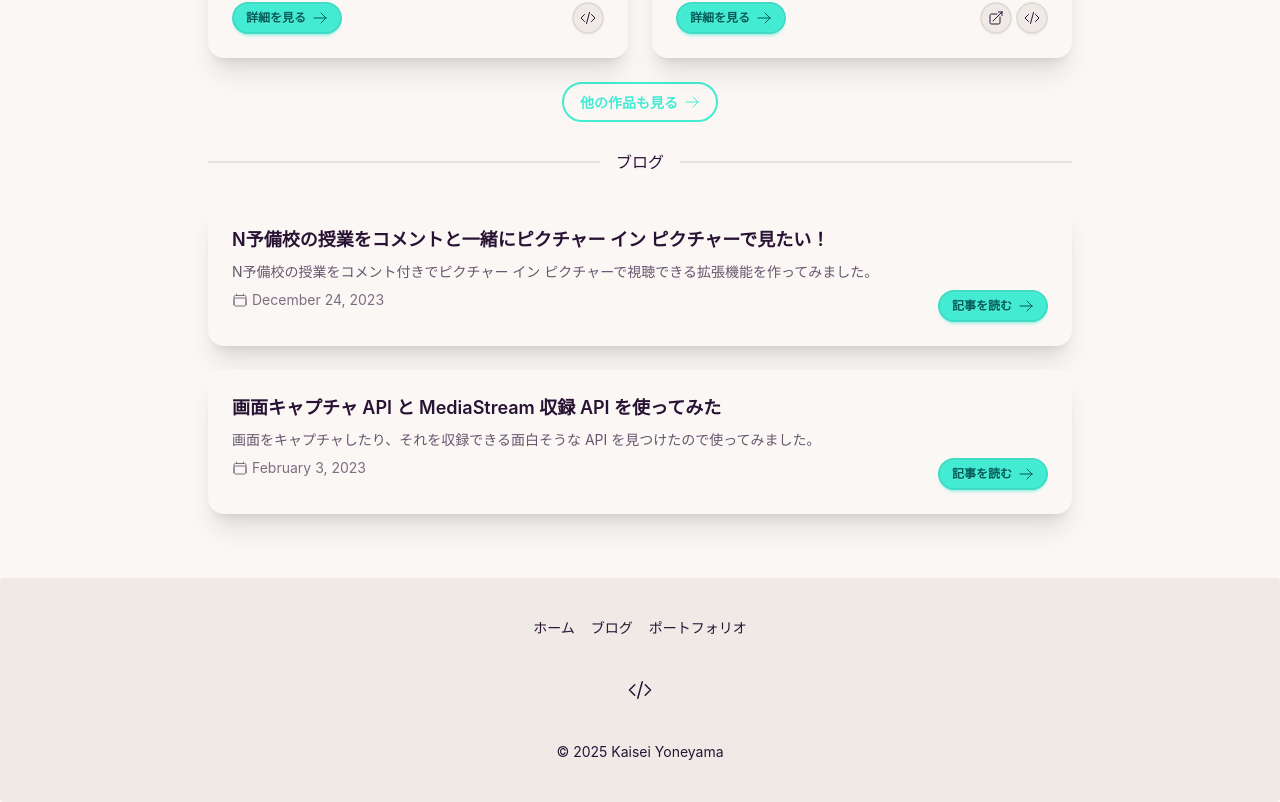
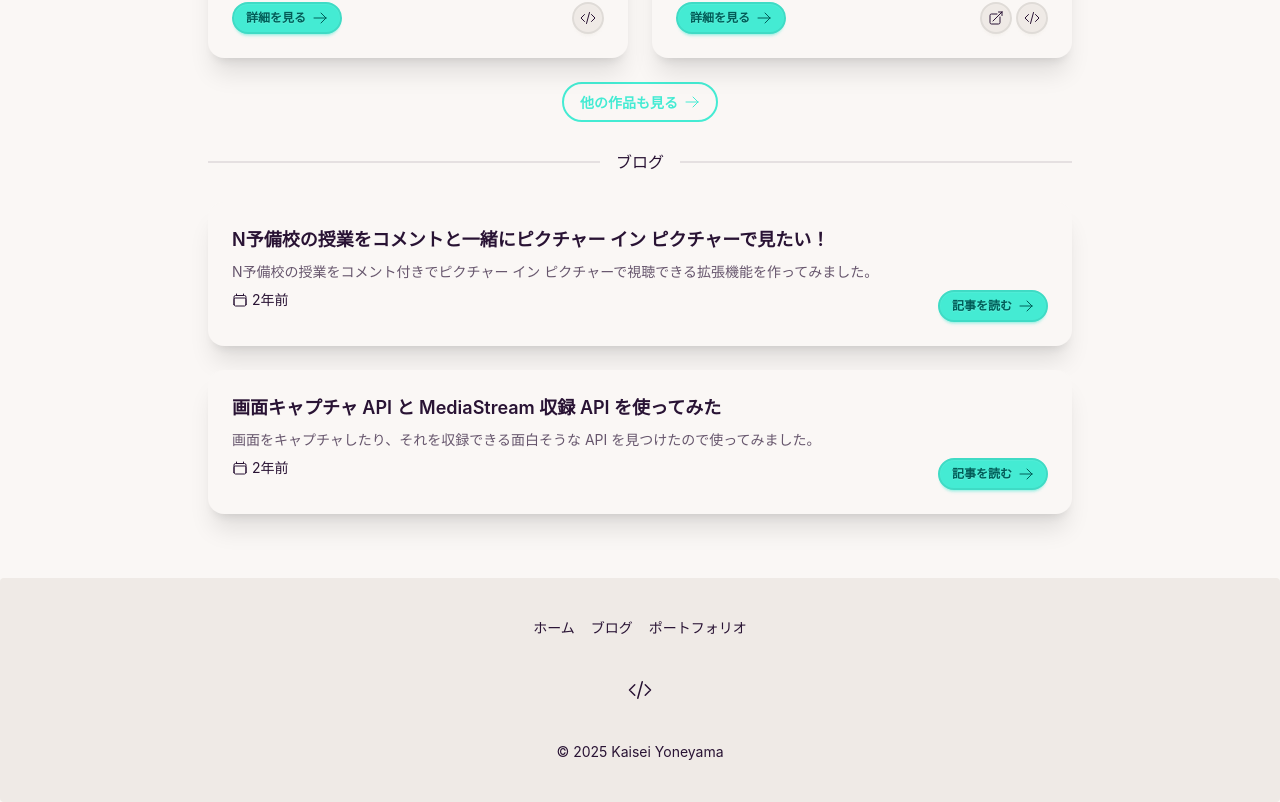
Before and after one commit to Kaisei-Yoneyama/Kaisei-Yoneyama.github.io, a Next.js app: page / in a window 1280 px wide. Shown: the part 753-1555 px from the top of the page. Built offline with nearby package versions, Linux system fonts and the light colour scheme.

Commit message:
Day.js を使用

```diff
--- a/app/blog/[slug]/page.tsx
+++ b/app/blog/[slug]/page.tsx
@@ -1,7 +1,8 @@
 import { CalendarIcon } from "@heroicons/react/24/outline"
-import { formatDate, getBlogPosts } from "app/blog/utils"
+import { getBlogPosts } from "app/blog/utils"
 import { CustomMDX } from "app/components/mdx"
 import { ShareButton } from "app/components/share-button"
+import { getDateOnly, getRelativeDateTime } from "app/lib/dayjs"
 import { baseUrl } from "app/sitemap"
 import Link from "next/link"
 import { notFound } from "next/navigation"
@@ -118,9 +119,14 @@ export default async function Blog({
               {post.metadata.summary}
             </p>
             <div className="flex flex-wrap items-center justify-center gap-4">
-              <div className="badge badge-lg badge-ghost gap-2">
-                <CalendarIcon className="h-4 w-4" />
-                {formatDate(post.metadata.publishedAt)}
+              <div
+                className="tooltip tooltip-bottom"
+                data-tip={getDateOnly(post.metadata.publishedAt)}
+              >
+                <div className="badge badge-lg badge-ghost gap-2">
+                  <CalendarIcon className="h-4 w-4" />
+                  {getRelativeDateTime(post.metadata.publishedAt)}
+                </div>
               </div>
               <ShareButton
                 title={post.metadata.title}
--- a/app/blog/utils.ts
+++ b/app/blog/utils.ts
@@ -52,39 +52,3 @@ function getMDXData(dir: string) {
 export function getBlogPosts() {
   return getMDXData(path.join(process.cwd(), "app", "blog", "posts"))
 }
-
-export function formatDate(date: string, includeRelative = false) {
-  const currentDate = new Date()
-  if (!date.includes("T")) {
-    date = `${date}T00:00:00`
-  }
-  const targetDate = new Date(date)
-
-  const yearsAgo = currentDate.getFullYear() - targetDate.getFullYear()
-  const monthsAgo = currentDate.getMonth() - targetDate.getMonth()
-  const daysAgo = currentDate.getDate() - targetDate.getDate()
-
-  let formattedDate = ""
-
-  if (yearsAgo > 0) {
-    formattedDate = `${yearsAgo}y ago`
-  } else if (monthsAgo > 0) {
-    formattedDate = `${monthsAgo}mo ago`
-  } else if (daysAgo > 0) {
-    formattedDate = `${daysAgo}d ago`
-  } else {
-    formattedDate = "Today"
-  }
-
-  const fullDate = targetDate.toLocaleString("en-us", {
-    month: "long",
-    day: "numeric",
-    year: "numeric",
-  })
-
-  if (!includeRelative) {
-    return fullDate
-  }
-
-  return `${fullDate} (${formattedDate})`
-}
--- a/app/components/posts.tsx
+++ b/app/components/posts.tsx
@@ -1,5 +1,6 @@
 import { ArrowRightIcon, CalendarIcon } from "@heroicons/react/24/outline"
-import { formatDate, getBlogPosts } from "app/blog/utils"
+import { getBlogPosts } from "app/blog/utils"
+import { getDateOnly, getRelativeDateTime } from "app/lib/dayjs"
 import Link from "next/link"
 
 export function BlogPosts() {
@@ -31,11 +32,16 @@ export function BlogPosts() {
             <h2 className="card-title">{post.metadata.title}</h2>
             <p className="opacity-70 line-clamp-2">{post.metadata.summary}</p>
             <div className="card-actions justify-between">
-              <div className="text-sm opacity-60">
-                <span className="flex items-center gap-1">
-                  <CalendarIcon className="h-4 w-4" />
-                  {formatDate(post.metadata.publishedAt, false)}
-                </span>
+              <div className="text-sm">
+                <div
+                  className="tooltip tooltip-bottom"
+                  data-tip={getDateOnly(post.metadata.publishedAt)}
+                >
+                  <span className="flex items-center gap-1">
+                    <CalendarIcon className="h-4 w-4" />
+                    {getRelativeDateTime(post.metadata.publishedAt)}
+                  </span>
+                </div>
               </div>
               <Link
                 href={`/blog/${post.slug}`}
--- /dev/null
+++ b/app/lib/dayjs.ts
@@ -0,0 +1,40 @@
+import dayjs from "dayjs"
+import "dayjs/locale/ja"
+import relativeTime from "dayjs/plugin/relativeTime"
+import timezone from "dayjs/plugin/timezone"
+import utc from "dayjs/plugin/utc"
+
+dayjs.extend(relativeTime)
+dayjs.extend(utc)
+dayjs.extend(timezone)
+dayjs.tz.setDefault("Asia/Tokyo")
+dayjs.locale("ja")
+
+/**
+ * 日付を表す文字列を取得する
+ * @param date 日時
+ * @returns 日付 (YYYY年MM月DD日)
+ */
+export function getDateOnly(date: string | Date) {
+  return dayjs(date).tz().format("YYYY年MM月DD日")
+}
+
+/**
+ * 絶対日時を表す文字列を取得する
+ * @param date 日時
+ * @returns 絶対日時
+ */
+export function getAbsoluteDateTime(date: string | Date) {
+  return dayjs(date).tz().format("YYYY年MM月DD日 HH時mm分ss秒")
+}
+
+/**
+ * 相対日時を表す文字列を取得する
+ * @param date 日時
+ * @returns 相対日時
+ */
+export function getRelativeDateTime(date: string | Date) {
+  return dayjs(date).tz().fromNow()
+}
+
+export default dayjs
--- a/app/portfolio/[slug]/page.tsx
+++ b/app/portfolio/[slug]/page.tsx
@@ -5,6 +5,7 @@ import {
 } from "@heroicons/react/24/outline"
 import { CustomMDX } from "app/components/mdx"
 import { ShareButton } from "app/components/share-button"
+import { getDateOnly, getRelativeDateTime } from "app/lib/dayjs"
 import { baseUrl } from "app/sitemap"
 import Link from "next/link"
 import { notFound } from "next/navigation"
@@ -127,16 +128,14 @@ export default async function ProjectPage({
         </p>
 
         <div className="flex flex-wrap items-center gap-4 mb-8">
-          <div className="badge badge-lg badge-ghost gap-2">
-            <CalendarIcon className="h-4 w-4" />
-            {new Date(project.metadata.publishedAt).toLocaleDateString(
-              "ja-JP",
-              {
-                year: "numeric",
-                month: "long",
-                day: "numeric",
-              },
-            )}
+          <div
+            className="tooltip tooltip-bottom"
+            data-tip={getDateOnly(project.metadata.publishedAt)}
+          >
+            <div className="badge badge-lg badge-ghost gap-2">
+              <CalendarIcon className="h-4 w-4" />
+              {getRelativeDateTime(project.metadata.publishedAt)}
+            </div>
           </div>
           <ShareButton
             title={project.metadata.title}
--- a/package.json
+++ b/package.json
@@ -19,6 +19,7 @@
     "@vercel/analytics": "1.5.0",
     "@vercel/speed-insights": "1.2.0",
     "clsx": "2.1.1",
+    "dayjs": "1.11.13",
     "geist": "1.4.2",
     "next": "15.4.2",
     "next-mdx-remote": "5.0.0",
```
Also changed, not shown: 1 other file (tests, documents, lock files or other folders).
